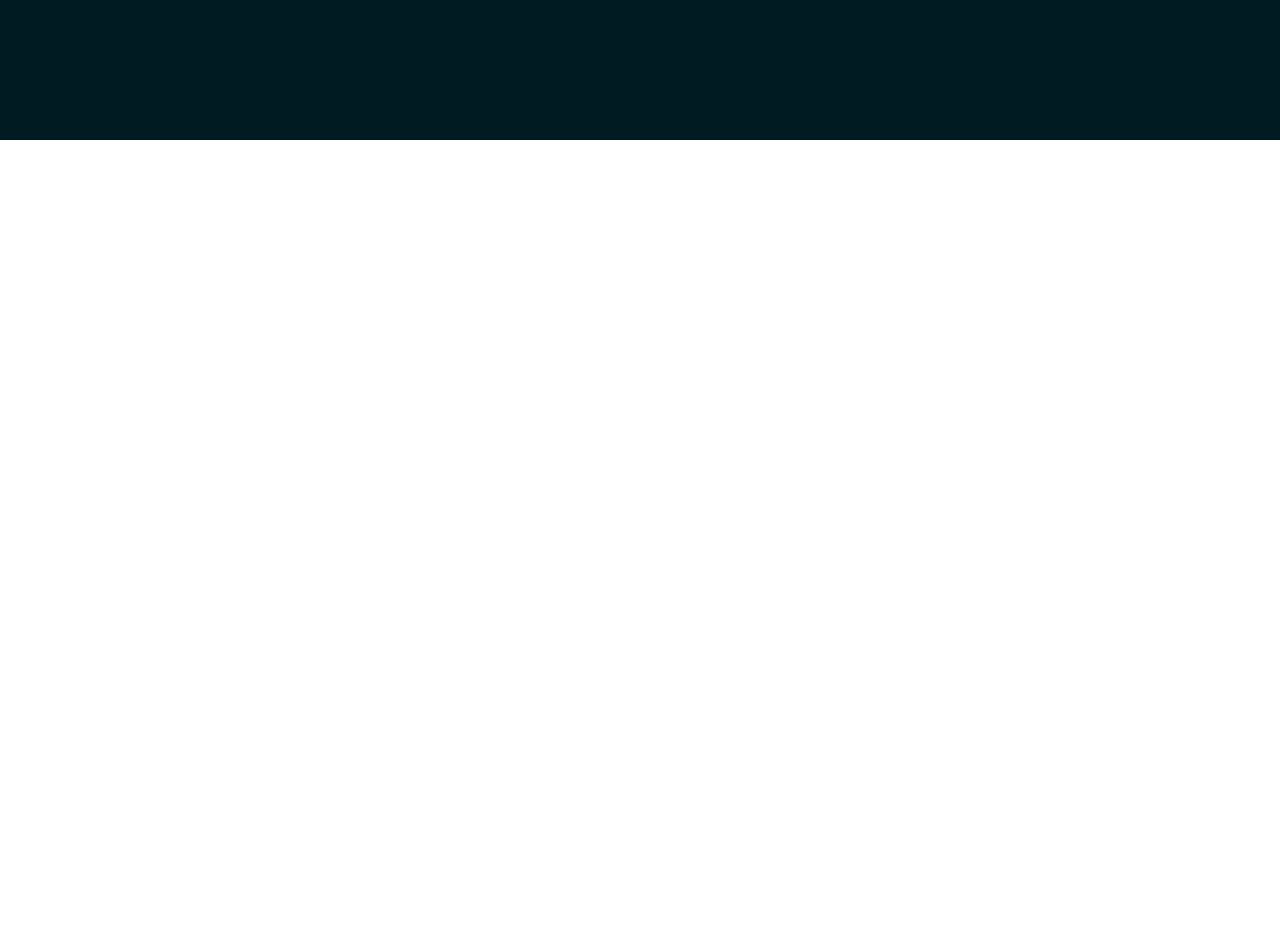
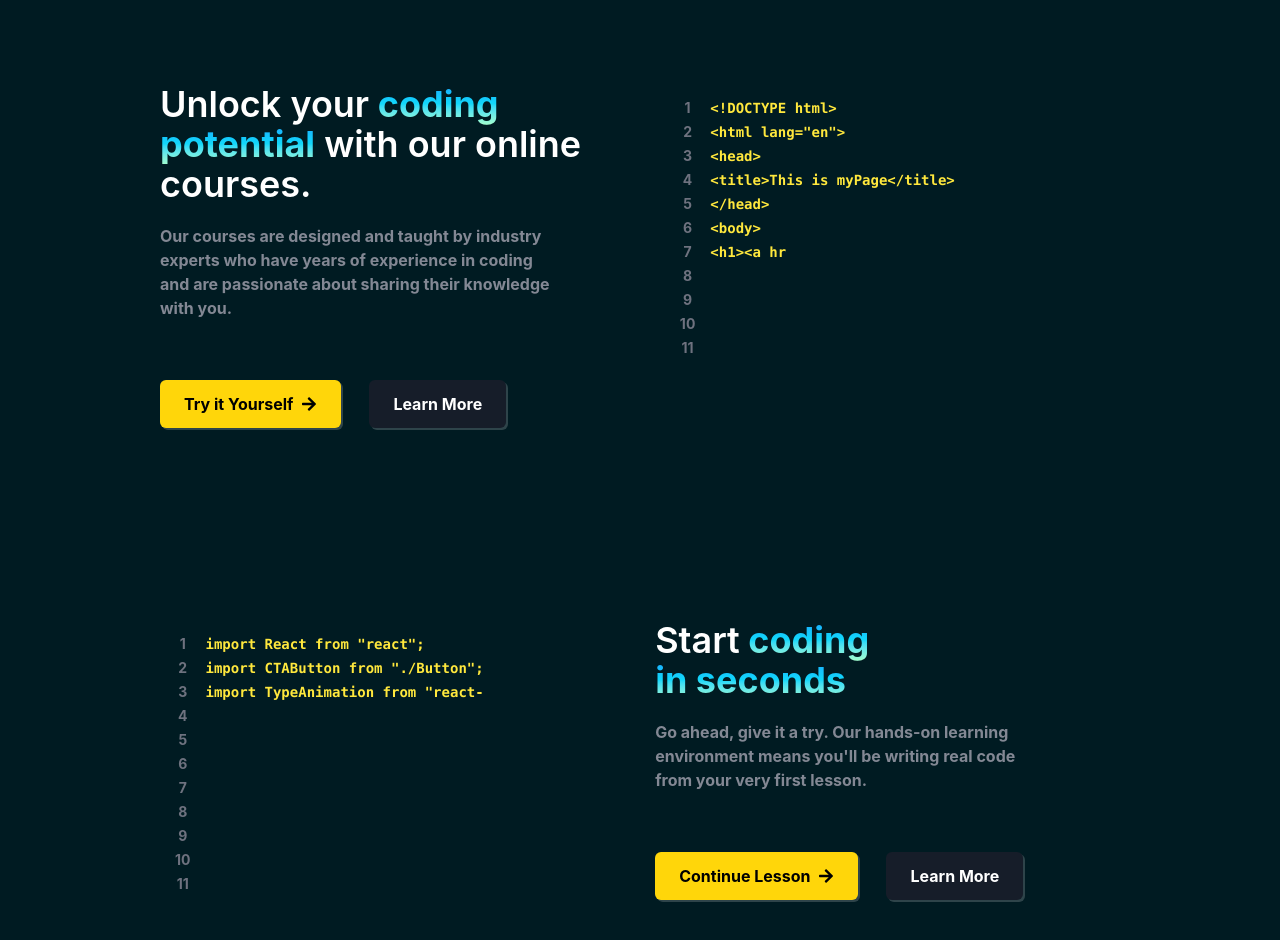
Before and after one commit to Sakshii1531/Learnora-EdTech, a React app in the folder frontend/: page / in a window 1280 px wide. Shown: the part 660-1600 px from the top of the page. Before the commit the page ends 800 px from the top, so only its background shows below. Built offline with nearby package versions, Linux system fonts and the light colour scheme; the HTML template or start-up script is replaced by a standard one.

Commit message:
section-1 done

```diff
--- /dev/null
+++ b/frontend/src/components/core/homepage/Button.jsx
@@ -0,0 +1,18 @@
+import React from "react";
+import { Link } from "react-router-dom";
+
+const Button = ({ children, active, linkto }) => {
+  return (
+    <Link to={linkto}>
+      <div
+        className={`text-center text-[13px] sm:text-[16px] px-6 py-3 rounded-md font-bold shadow-[2px_2px_0px_0px_rgba(255,255,255,0.18)] ${
+          active ? "bg-[#FFD60A] text-black " : "bg-[#161D29]"
+        } hover:shadow-none hover:scale-95 transition-all duration-200 `}
+      >
+        {children}
+      </div>
+    </Link>
+  );
+};
+
+export default Button;
--- /dev/null
+++ b/frontend/src/components/core/homepage/CodeBlocks.jsx
@@ -0,0 +1,81 @@
+import React from "react";
+import CTAButton from "./Button";
+import { TypeAnimation } from "react-type-animation";
+import { FaArrowRight } from "react-icons/fa";
+
+const CodeBlocks = ({
+  position,
+  heading,
+  subheading,
+  ctabtn1,
+  ctabtn2,
+  codeblock,
+  backgroundGradient,
+  codeColor,
+}) => {
+  return (
+    <div className={`flex ${position} my-20 justify-between flex-col lg:gap-10 gap-10`}>
+
+
+      {/* Section 1  */}
+      <div className="w-full lg:w-[50%] flex flex-col gap-8">
+        {heading}
+
+        {/* Sub Heading */}
+        <div className="text-[#838894] text-base font-bold w-[85%] -mt-3">
+          {subheading}
+        </div>
+
+        {/* Button Group */}
+        <div className="flex gap-7 mt-7">
+          <CTAButton active={ctabtn1.active} linkto={ctabtn1.link}>
+            <div className="flex items-center gap-2">
+              {ctabtn1.btnText}
+              <FaArrowRight />
+            </div>
+          </CTAButton>
+          <CTAButton active={ctabtn2.active} linkto={ctabtn2.link}>
+            {ctabtn2.btnText}
+          </CTAButton>
+        </div>
+      </div>
+
+      {/* Section 2 */}
+      <div className="h-fit code-border flex flex-row py-3 text-[10px] sm:text-sm leading-[18px] sm:leading-6 relative w-full lg:w-[470px]">
+        {backgroundGradient}
+        {/* Indexing */}
+        <div className="text-center flex flex-col   w-[10%] select-none text-[#6E727F] font-inter font-bold ">
+          <p>1</p>
+          <p>2</p>
+          <p>3</p>
+          <p>4</p>
+          <p>5</p>
+          <p>6</p>
+          <p>7</p>
+          <p>8</p>
+          <p>9</p>
+          <p>10</p>
+          <p>11</p>
+        </div>
+
+        {/* Codes */}
+        <div
+          className={`w-[90%] flex flex-col gap-2 font-bold font-mono ${codeColor} pr-1`}
+        >
+          <TypeAnimation
+            sequence={[codeblock, 1000, ""]}
+            cursor={true}
+            repeat={Infinity}
+            style={{
+              whiteSpace: "pre-line",
+              display: "block",
+            }}
+            omitDeletionAnimation={true}
+          />
+        </div>
+      </div>
+    </div>
+  );
+};
+
+export default CodeBlocks;
--- a/frontend/src/pages/Home.jsx
+++ b/frontend/src/pages/Home.jsx
@@ -2,12 +2,15 @@
 import {FaArrowRight} from "react-icons/fa";
 import { Link } from "react-router-dom";
 import HighlightText from "../components/core/Homepage/HighlightText";
+import CTAButton from "../components/core/Homepage/Button";
+import Banner from "../assets/Images/banner.mp4";
+import CodeBlocks from "../components/core/Homepage/CodeBlocks";
 
 const Home = () => {
     return (
         <div>
             {/* Section 1 */}
-           <div className="relative mx-auto flex w-11/12 max-w-maxContent flex-col items-center justify-between gap-8 text-white">
+           <div className="relative mx-auto flex w-9/12 max-w-maxContent flex-col items-center justify-between gap-8 text-white">
             {/* Become a Instructor Button */}
             <Link to={"/signup"}>
             <div className="group mx-auto mt-16 w-fit rounded-full bg-[#161D29] p-1 font-bold text-[#999DAA] drop-shadow-[0_1.5px_rgba(255,255,255,0.25)] transition-all duration-200 hover:scale-95 hover:drop-shadow-none">
@@ -23,6 +26,99 @@
                   Empower Your Future with
                   <HighlightText text={"Coding Skills"} />
              </div>
+
+             {/* Sub Heading */}
+               <div className="-mt-3 w-[80%] text-center text-lg font-bold text-[#838894]">
+                   With our online coding courses, you can learn at your own pace, from
+                   anywhere in the world, and get access to a wealth of resources,
+                   including hands-on projects, quizzes, and personalized feedback from
+                   instructors.
+               </div>
+
+             {/* CTA Buttons */}
+                 <div className="mt-8 flex flex-row gap-7">
+                   <CTAButton active={true} linkto={"/signup"}>
+                     Learn More
+                   </CTAButton>
+                   <CTAButton active={false} linkto={"/login"}>
+                     Book a Demo
+                   </CTAButton>
+                 </div>
+
+              {/* Video */}
+                   <div className="mx-3 my-7 shadow-[10px_-5px_50px_-5px] shadow-[#118AB2]">
+                     <video
+                       className="shadow-[20px_20px_rgba(255,255,255)]"
+                       muted
+                       loop
+                       autoPlay
+                     >
+                       <source src={Banner} type="video/mp4" />
+                     </video>
+                   </div>
+
+
+              {/* Code Section 1  */}
+                <div>
+                  <CodeBlocks
+                    position={"lg:flex-row"}
+                    heading={
+                      <div className="text-4xl font-semibold">
+                        Unlock your
+                        <HighlightText text={"coding potential"} /> with our online
+                        courses.
+                      </div>
+                    }
+                    subheading={
+                      "Our courses are designed and taught by industry experts who have years of experience in coding and are passionate about sharing their knowledge with you."
+                    }
+                    ctabtn1={{
+                      btnText: "Try it Yourself",
+                      link: "/signup",
+                      active: true,
+                    }}
+                    ctabtn2={{
+                      btnText: "Learn More",
+                      link: "/signup",
+                      active: false,
+                    }}
+                    codeColor={"text-[#FFE83D]"}
+                    codeblock={`<!DOCTYPE html>\n <html lang="en">\n<head>\n<title>This is myPage</title>\n</head>\n<body>\n<h1><a href="/">Header</a></h1>\n<nav> <a href="/one">One</a> <a href="/two">Two</a> <a href="/three">Three</a>\n</nav>\n</body>`}
+                    backgroundGradient={<div className="codeblock1 absolute"></div>}
+                  />
+                  </div>
+
+            {/* Code Section 2 */}
+               <div>
+                 <CodeBlocks
+                   position={"lg:flex-row-reverse"}
+                   heading={
+                     <div className="w-full text-4xl font-semibold lg:w-[50%]">
+                       Start
+                       <HighlightText text={"coding in seconds"} />
+                     </div>
+                   }
+                   subheading={
+                     "Go ahead, give it a try. Our hands-on learning environment means you'll be writing real code from your very first lesson."
+                   }
+                   ctabtn1={{
+                     btnText: "Continue Lesson",
+                     link: "/signup",
+                     active: true,
+                   }}
+                   ctabtn2={{
+                     btnText: "Learn More",
+                     link: "/signup",
+                     active: false,
+                   }}
+                   codeColor={"text-[#FFE83D]"}
+                   codeblock={`import React from "react";\n import CTAButton from "./Button";\nimport TypeAnimation from "react-type";\nimport { FaArrowRight } from "react-icons/fa";\n\nconst Home = () => {\nreturn (\n<div>Home</div>\n)\n}\nexport default Home;`}
+                   backgroundGradient={<div className="codeblock2 absolute"></div>}
+                 />
+               </div>
+
+
+
            </div>
 
            {/* section 2 */}
```
